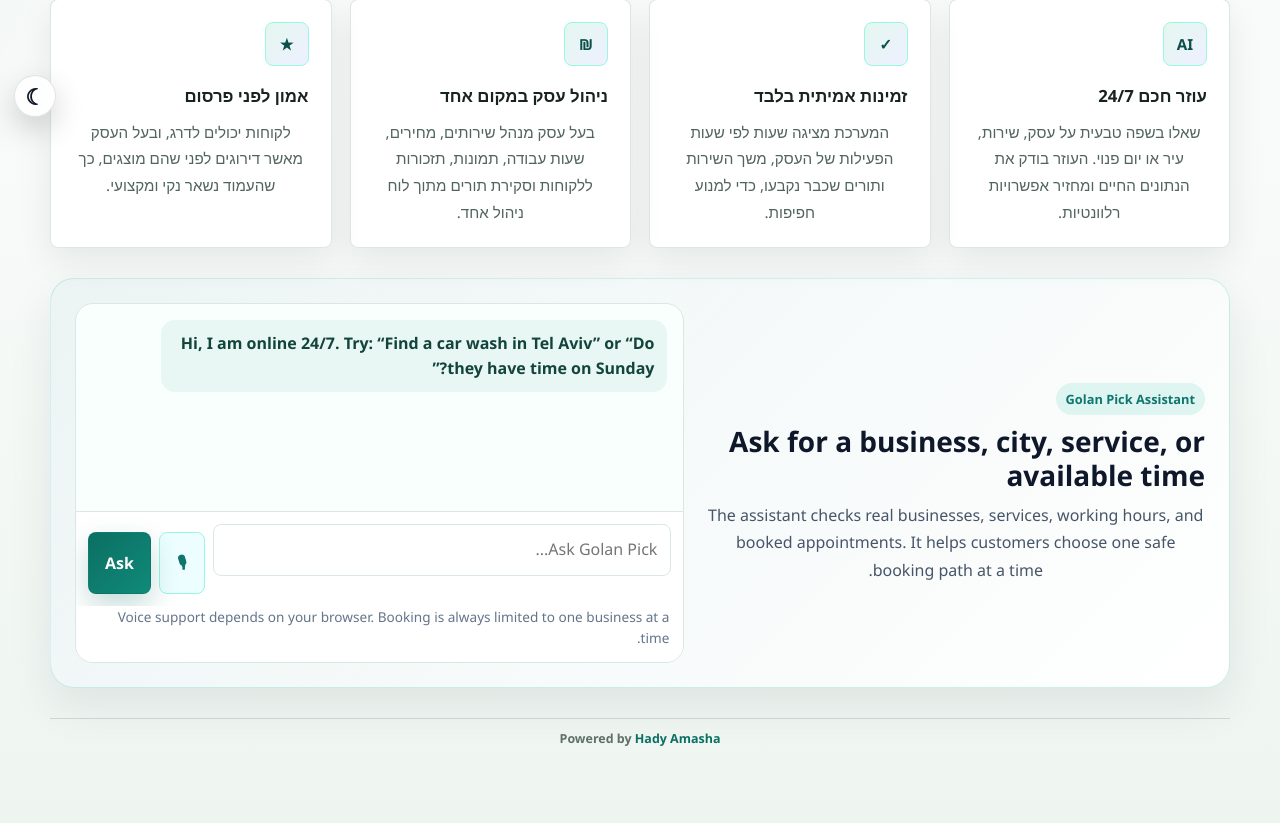
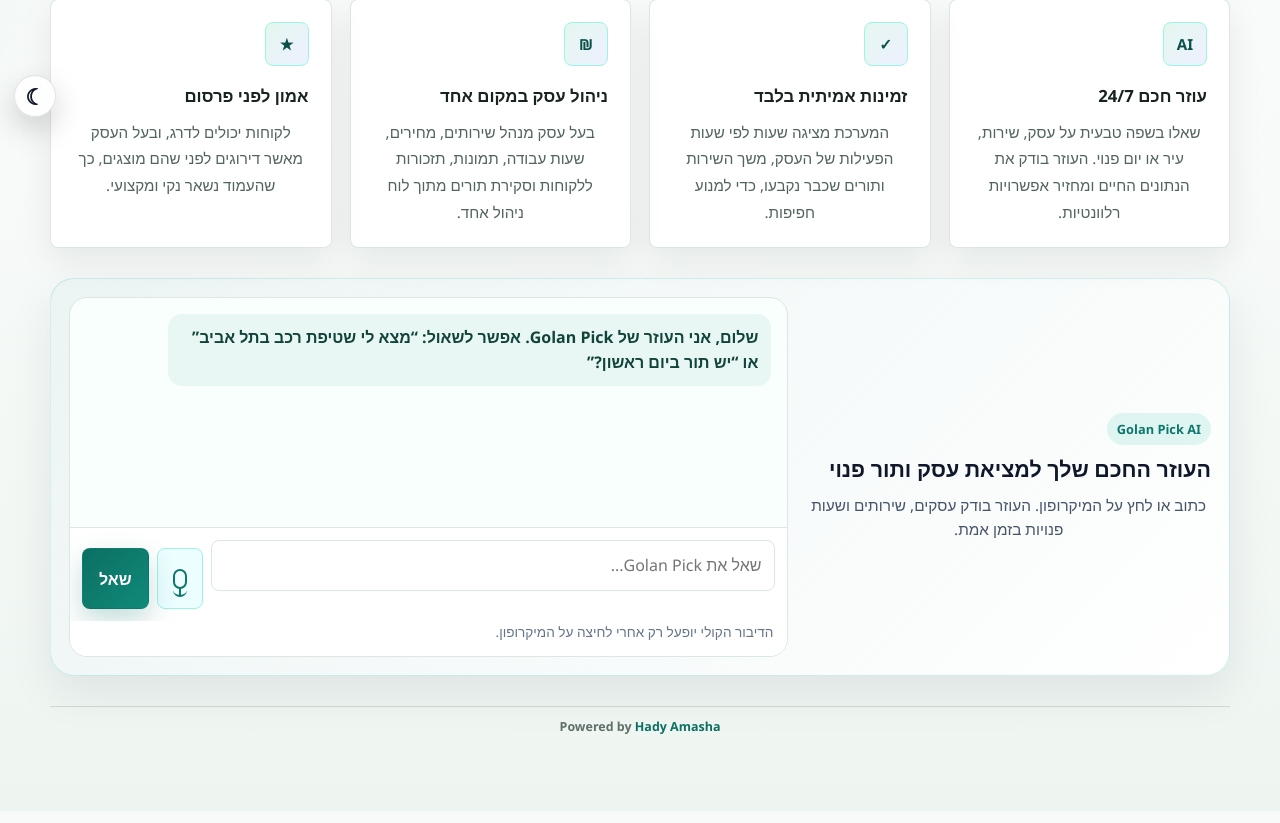
Before and after one commit to hady1012/appointment-app, a Python web app: template templates/index.html in a window 1280 px wide. Shown: the part 669-1492 px from the top of the page. After the commit the page ends 1403 px from the top, so only its background shows below. Run offline with Jinja, Linux system fonts and the light colour scheme; the template is opened without the code that fills it, so the values that code supplies are empty.

Commit message:
Polish home assistant voice UX

```diff
--- a/static/style.css
+++ b/static/style.css
@@ -2590,11 +2590,11 @@ textarea,
 /* Home assistant */
 .ai-concierge {
     display: grid;
-    grid-template-columns: minmax(0, 0.9fr) minmax(320px, 1.1fr);
-    gap: 22px;
+    grid-template-columns: minmax(0, 0.72fr) minmax(320px, 1.28fr);
+    gap: 18px;
     align-items: stretch;
     margin: 30px 0;
-    padding: 24px;
+    padding: 18px;
     border: 1px solid rgba(20, 184, 166, 0.18);
     border-radius: 24px;
     background:
@@ -2624,15 +2624,16 @@ textarea,
 .ai-concierge h2 {
     margin: 0 0 10px;
     color: #0f172a;
-    font-size: 1.75rem;
+    font-size: 1.34rem;
     font-weight: 900;
-    line-height: 1.2;
+    line-height: 1.35;
 }
 
 .ai-concierge p {
     margin: 0;
     color: #475569;
-    line-height: 1.7;
+    line-height: 1.55;
+    font-size: 0.96rem;
 }
 
 .ai-chat-panel {
@@ -2702,11 +2703,46 @@ textarea,
     background: #ecfeff;
     color: #0f766e;
     border: 1px solid #99f6e4;
+    display: grid;
+    place-items: center;
+    min-height: 44px;
 }
 
 .ai-mic-btn.listening {
     background: #0f766e;
     color: #ffffff;
+}
+
+.mic-icon {
+    position: relative;
+    display: block;
+    width: 14px;
+    height: 20px;
+    border: 2px solid currentColor;
+    border-radius: 999px;
+}
+
+.mic-icon::before {
+    content: "";
+    position: absolute;
+    left: 50%;
+    bottom: -8px;
+    width: 2px;
+    height: 8px;
+    background: currentColor;
+    transform: translateX(-50%);
+}
+
+.mic-icon::after {
+    content: "";
+    position: absolute;
+    left: 50%;
+    bottom: -10px;
+    width: 14px;
+    height: 8px;
+    border-bottom: 2px solid currentColor;
+    border-radius: 0 0 999px 999px;
+    transform: translateX(-50%);
 }
 
 .ai-send-btn {
--- a/templates/index.html
+++ b/templates/index.html
@@ -325,18 +325,15 @@
 
     <section class="ai-concierge" aria-labelledby="ai-concierge-title">
         <div class="ai-concierge-copy">
-            <span class="ai-kicker">Golan Pick Assistant</span>
-            <h2 id="ai-concierge-title">Ask for a business, city, service, or available time</h2>
-            <p>
-                The assistant checks real businesses, services, working hours, and booked appointments.
-                It helps customers choose one safe booking path at a time.
-            </p>
+            <span class="ai-kicker">Golan Pick AI</span>
+            <h2 id="ai-concierge-title">העוזר החכם שלך למציאת עסק ותור פנוי</h2>
+            <p>כתוב או לחץ על המיקרופון. העוזר בודק עסקים, שירותים ושעות פנויות בזמן אמת.</p>
         </div>
 
         <div class="ai-chat-panel">
             <div class="ai-chat-log" id="aiChatLog" aria-live="polite">
                 <div class="ai-message ai-message-bot">
-                    Hi, I am online 24/7. Try: “Find a car wash in Tel Aviv” or “Do they have time on Sunday?”
+                    שלום, אני העוזר של Golan Pick. אפשר לשאול: “מצא לי שטיפת רכב בתל אביב” או “יש תור ביום ראשון?”
                 </div>
             </div>
 
@@ -345,13 +342,15 @@
                     type="text"
                     id="aiChatInput"
                     autocomplete="off"
-                    placeholder="Ask Golan Pick..."
+                    placeholder="שאל את Golan Pick..."
                     aria-label="Ask Golan Pick assistant"
                 >
-                <button type="button" class="ai-mic-btn" id="aiMicBtn" aria-label="Use microphone">🎙</button>
-                <button type="submit" class="ai-send-btn">Ask</button>
+                <button type="button" class="ai-mic-btn" id="aiMicBtn" aria-label="Use microphone">
+                    <span class="mic-icon" aria-hidden="true"></span>
+                </button>
+                <button type="submit" class="ai-send-btn">שאל</button>
             </form>
-            <div class="ai-chat-note">Voice support depends on your browser. Booking is always limited to one business at a time.</div>
+            <div class="ai-chat-note">הדיבור הקולי יופעל רק אחרי לחיצה על המיקרופון.</div>
         </div>
     </section>
 
@@ -368,6 +367,7 @@ const aiChatForm = document.getElementById('aiChatForm');
 const aiChatInput = document.getElementById('aiChatInput');
 const aiChatLog = document.getElementById('aiChatLog');
 const aiMicBtn = document.getElementById('aiMicBtn');
+let shouldSpeakNextAiReply = false;
 
 function appendAiMessage(text, type = 'bot') {
     const bubble = document.createElement('div');
@@ -452,7 +452,7 @@ aiChatForm?.addEventListener('submit', async (event) => {
 
     appendAiMessage(message, 'user');
     aiChatInput.value = '';
-    appendAiMessage('Checking live availability...', 'bot');
+    appendAiMessage('בודק זמינות חיה...', 'bot');
 
     try {
         const response = await fetch('{{ url_for("assistant_chat") }}', {
@@ -464,17 +464,21 @@ aiChatForm?.addEventListener('submit', async (event) => {
         aiChatLog.lastElementChild?.remove();
         appendAiMessage(data.reply || 'I found a result.');
         appendAiCards(data.cards || []);
-        speakAi(data.reply || '');
+        if (shouldSpeakNextAiReply) {
+            speakAi(data.reply || '');
+            shouldSpeakNextAiReply = false;
+        }
     } catch (_error) {
         aiChatLog.lastElementChild?.remove();
-        appendAiMessage('I could not reach the assistant right now. Please try again.');
+        appendAiMessage('לא הצלחתי להגיע לעוזר כרגע. נסה שוב.');
+        shouldSpeakNextAiReply = false;
     }
 });
 
 aiMicBtn?.addEventListener('click', () => {
     const SpeechRecognition = window.SpeechRecognition || window.webkitSpeechRecognition;
     if (!SpeechRecognition) {
-        appendAiMessage('Microphone search is not supported in this browser yet.');
+        appendAiMessage('המיקרופון לא נתמך בדפדפן הזה כרגע.');
         return;
     }
 
@@ -486,10 +490,14 @@ aiMicBtn?.addEventListener('click', () => {
     recognition.start();
 
     recognition.onresult = (event) => {
+        shouldSpeakNextAiReply = true;
         aiChatInput.value = event.results[0][0].transcript;
         aiChatForm.requestSubmit();
     };
-    recognition.onerror = () => appendAiMessage('I could not hear clearly. Try typing or press the microphone again.');
+    recognition.onerror = () => {
+        shouldSpeakNextAiReply = false;
+        appendAiMessage('לא שמעתי ברור. אפשר להקליד או ללחוץ שוב על המיקרופון.');
+    };
     recognition.onend = () => aiMicBtn.classList.remove('listening');
 });
 </script>
```
Also changed, not shown: other parts of static/style.css (+34 -0 lines), app.py (+25 -3 lines).
